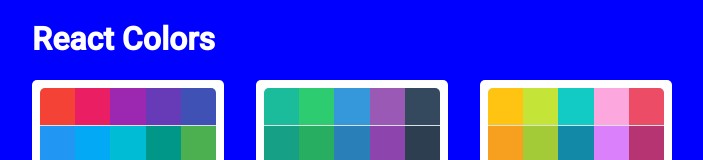
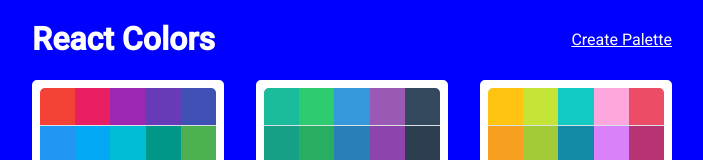
Before and after one commit to ChaoTzuJung/react-color-picker, a React app: page / in a window 1280 px wide. Shown: the top 160 px of the page, without its empty margins (288-991 px from the left). Built offline with nearby package versions, Linux system fonts and the light colour scheme.

Commit message:
fix: Add NewPaletteForm page and link.

```diff
--- a/src/App.js
+++ b/src/App.js
@@ -6,6 +6,8 @@
 import Palette from 'components/molecules/Palette';
 import PaletteList from 'components/molecules/PaletteList';
 import SingleColorPalette from 'components/molecules/SingleColorPalette';
+import NewPaletteForm from 'components/organisms/NewPaletteForm';
+
 
 
 class App extends Component {
@@ -19,6 +21,10 @@
         <Route
           exact path="/"
           render={routeProps => <PaletteList palettes={colorsConfig} {...routeProps} />}
+        />
+        <Route
+          exact path="/palette/new"
+          render={() => <NewPaletteForm  />}
         />
         <Route
           exact
--- a/src/components/molecules/PaletteList/index.js
+++ b/src/components/molecules/PaletteList/index.js
@@ -1,5 +1,6 @@
 import React, { Component } from 'react';
 import PropTypes from 'prop-types';
+import { Link } from 'react-router-dom';
 import { withStyles } from '@material-ui/styles';
 import MiniPalette from 'components/atoms/MiniPalette';
 
@@ -22,8 +23,13 @@
     nav: {
         display: 'flex',
         justifyContent: 'space-between',
+        alignItems: 'center',
         width: '100%',
         color: 'white',
+        "& a": {
+            color: 'white',
+            textDecoration: 'underline',
+        }
     },
     palettes: {
         display: 'grid',
@@ -45,6 +51,7 @@
                 <div className={classes.container}>
                     <nav className={classes.nav}>
                         <h1>React Colors</h1>
+                        <Link to="/palette/new">Create Palette</Link>
                     </nav>
                     <div className={classes.palettes}>
                         {palettes.map(palette => (
--- /dev/null
+++ b/src/components/organisms/NewPaletteForm/index.js
@@ -0,0 +1,13 @@
+import React, { Component } from 'react'
+
+class NewPaletteForm extends Component {
+    render() {
+        return (
+            <div>
+                NewPaletteForm
+            </div>
+        )
+    }
+}
+
+export default NewPaletteForm
```
Also changed, not shown: src/components/organisms/NewPaletteForm/index.module.scss (added), 1 other file (tests, documents, lock files or other folders).
